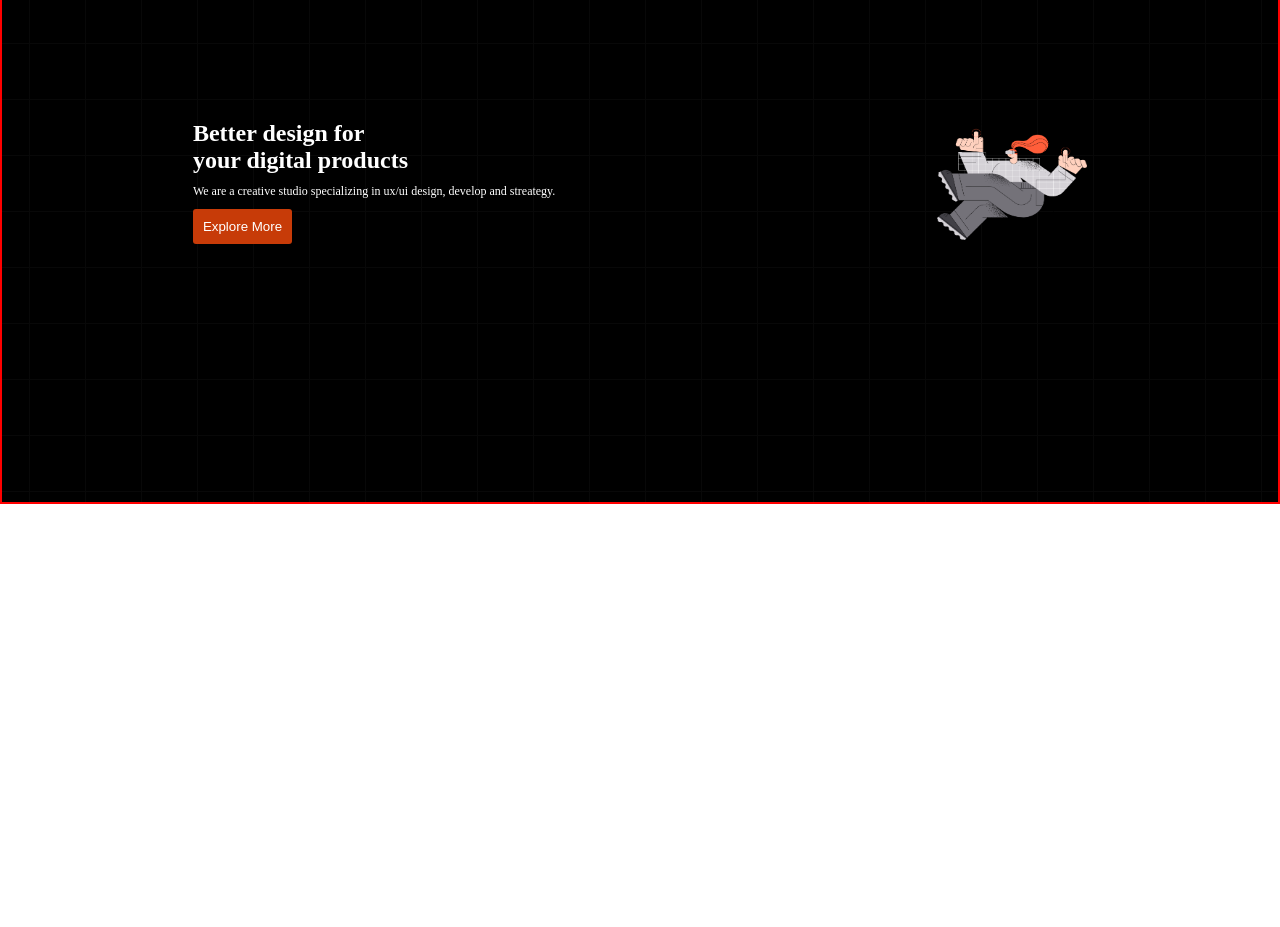
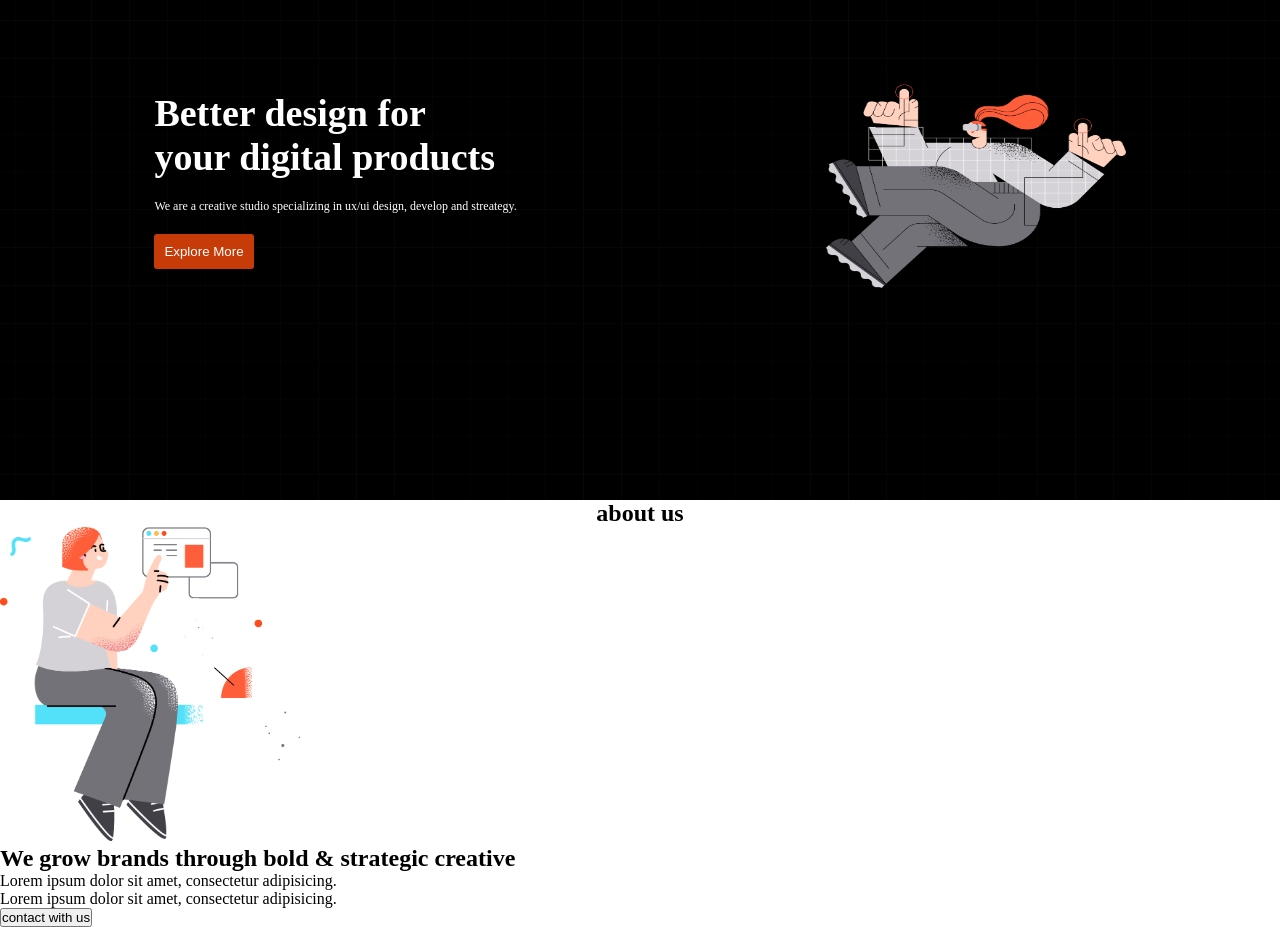
Before and after one commit to TanimShahriar/website-one-two, a plain HTML site: page index.html in a window 1280 px wide. Shown: the part 220-1147 px from the top of the page. Before the commit the page ends 800 px from the top, so only its background shows below. Drawn offline with Linux system fonts and the light colour scheme.

Commit message:
about us section markup completed

```diff
--- a/index.html
+++ b/index.html
@@ -46,7 +46,23 @@
 
   <!--Description section end-->
 
-  <!--Description section end-->
+  <!--about us section started-->
+  <section>
+    <h2 class="about-title">about us</h2>
+    <div class="about-us-div">
+      <div class="about-logo-section">
+        <img class="about-logo" src="assets/img/section.png" alt="">
+      </div>
+      <div class="about-us-text">
+        <h2>We grow brands through bold &#38; strategic creative </h2>
+        <p>Lorem ipsum dolor sit amet, consectetur adipisicing.</p>
+        <p>Lorem ipsum dolor sit amet, consectetur adipisicing.</p>
+        <button class="red-btn">contact with us</button>
+      </div>
+    </div>
+  </section>
+
+  <!--about us section end-->
 </body>
 
 </html>
--- a/style.css
+++ b/style.css
@@ -44,24 +44,32 @@
   display: flex;
   align-items: center;
   justify-content: space-around;
-  border: 2px solid red;
   height: 80vh;
   background-image: url("assets/img/background.png");
+  background-position: center;
+  background-size: cover;
 }
 
-.description-section h2 {
-  width: 216px;
-  margin-bottom: 10px;
+.description-section {
+  padding: 50px 0px;
 }
 
+
+.description-section h2 {
+  width: 350px;
+  font-size: 38px;
+}
+
+
 .description-section p {
-  margin-bottom: 10px;
+  margin-top: 20px;
+  margin-bottom: 20px;
   font-size: 12px;
 }
 
 .light-logo {
-  width: 150px;
-  height: 120px;
+  width: 300px;
+  height: 220px;
 }
 
 .orange-btn {
@@ -72,3 +80,14 @@
   border-radius: 3px;
   text-transform: capitalize;
 }
+
+/* about us section started */
+.about-title {
+  text-align: center;
+}
+
+.about-logo {
+  width: 300px;
+}
+
+/* about us section end */
```
